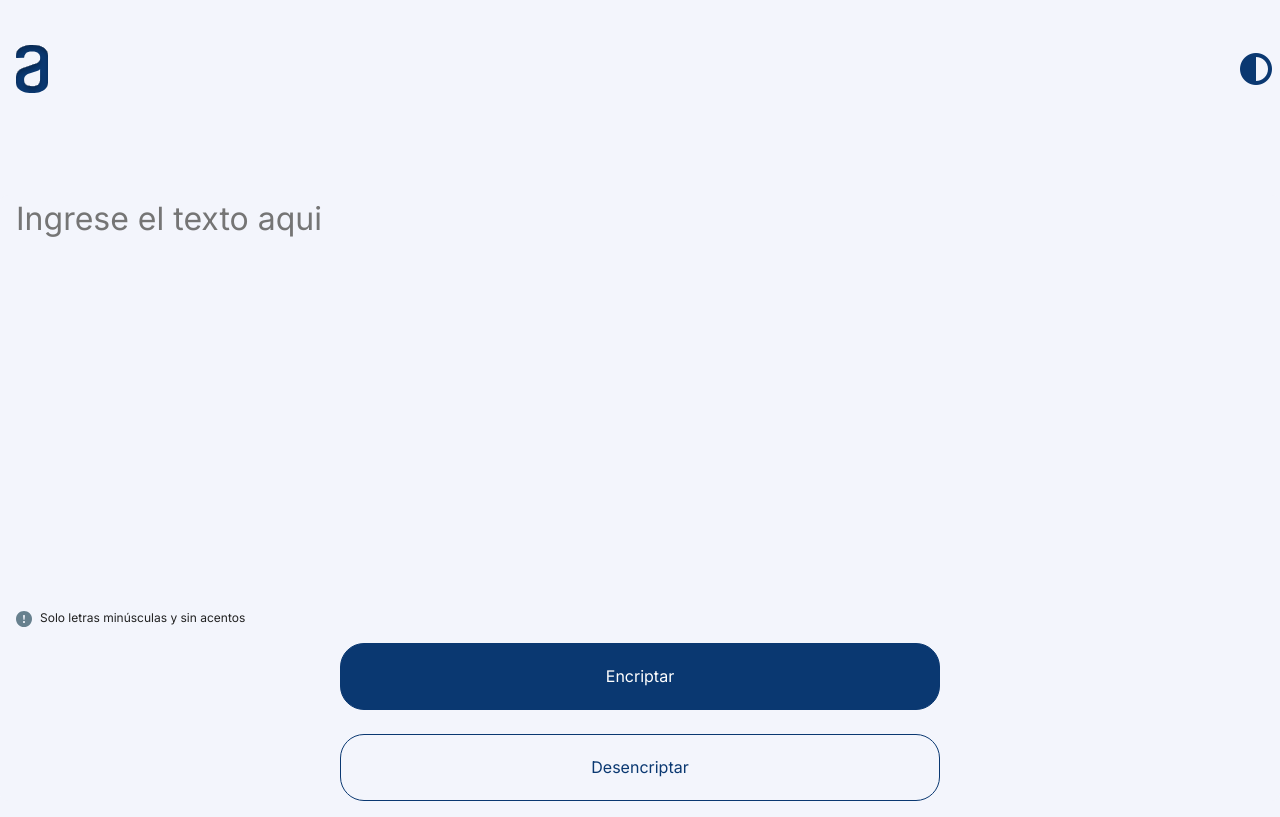
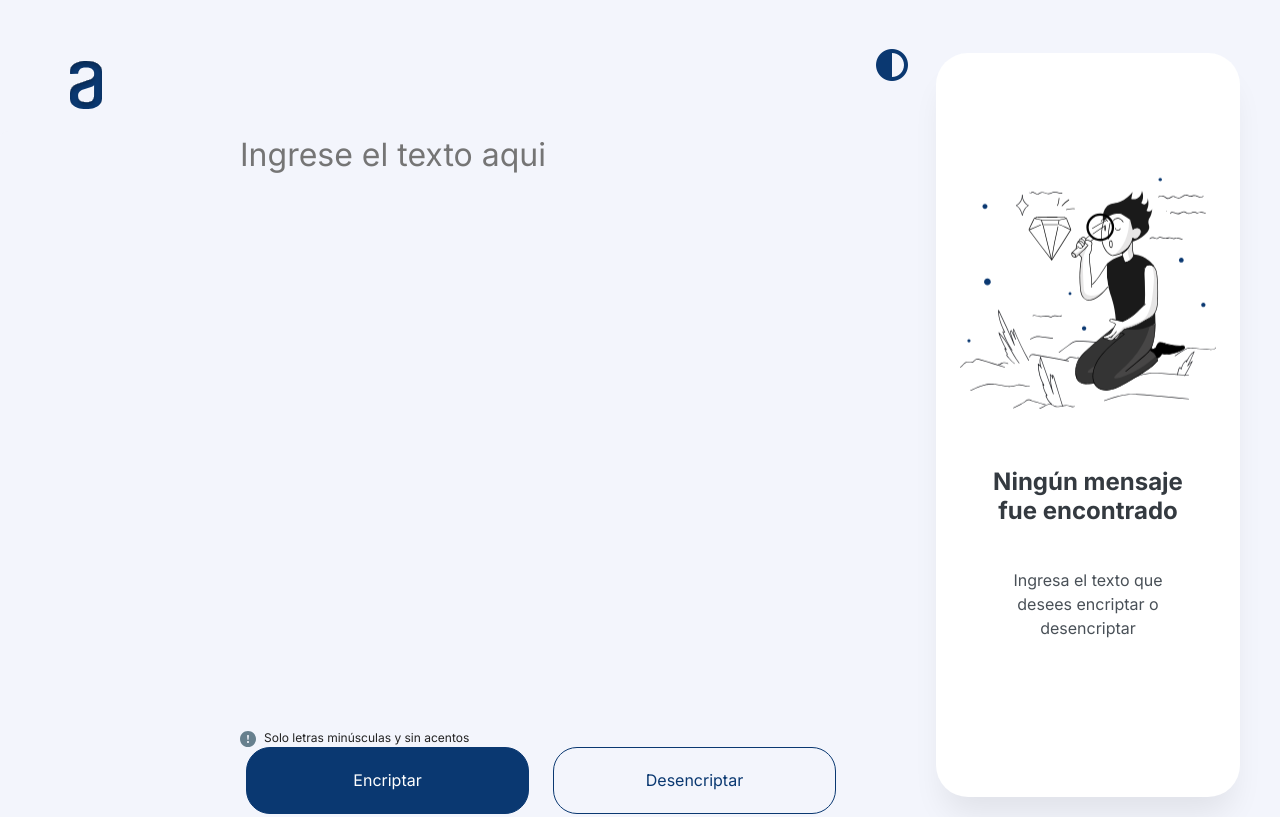
Before and after one commit to justmeconrado/Encriptador-Oracle-Alura, a plain HTML site: page index.html in a window 1280 px wide. Shown: the top 817 px of the page. Drawn offline with Linux system fonts and the light colour scheme.

Commit message:
Responsive agregado y readme completado

```diff
--- a/index.html
+++ b/index.html
@@ -21,6 +21,7 @@
   </head>
   <body class="fadeIn">
     <main class="main">
+      <div class="main__container">
         <!--  header  -->
         <header class="main__logo">
           <h1 class="main__h1">
@@ -60,13 +61,17 @@
             <button class="main__button main__button-primary" id="encriptar">
               Encriptar
             </button>
-          <button class="main__button main__button-secondary" id="desencriptar">
+            <button
+              class="main__button main__button-secondary"
+              id="desencriptar"
+            >
               Desencriptar
             </button>
           </div>
         </div>
+      </div>
       <!--  aside  -->
-      <div class="aside">
+      <aside class="aside">
         <section class="aside__content" id="ningunMensaje">
           <div class="aside__img">
             <img
@@ -93,7 +98,7 @@
             Copiar
           </button>
         </div>
-      </div>
+      </aside>
     </main>
     <!--  footer  -->
     <footer>
--- a/styles/scss/base/_style.scss
+++ b/styles/scss/base/_style.scss
@@ -27,6 +27,10 @@ header {
   display: flex;
   justify-content: space-between;
   align-items: center;
+}
+.main__container {
+  display: flex;
+  flex-direction: column;
 }
 
 .main__logo {
@@ -114,8 +118,7 @@ header {
   margin: auto;
   justify-content: center;
   margin: 0 auto;
-  width: 99%;
-  max-width: 600px;
+  width: 100%;
 }
 
 .main__button {
@@ -127,7 +130,6 @@ header {
   height: 67px;
   border-radius: 24px;
   cursor: pointer;
-
 }
 
 .main__button-primary {
@@ -183,8 +185,7 @@ header {
 .aside {
   position: relative;
   background-color: #fff;
-  width: 90%;
-  max-width: 600px;
+  width: auto;
   margin: 0 auto;
   background: #ffffff;
   box-shadow: 0px 24px 32px -8px rgba(0, 0, 0, 0.08);
@@ -193,23 +194,35 @@ header {
   flex-direction: column;
   align-items: center;
   gap: 32px;
+  padding: 32px 16px 32px 16px;
+  margin:32px 16px 32px 16px ;
+}
+.aside__h2{
+  font-size: 24px;
+  margin:32px 16px 32px 16px ;
+  margin-bottom: 10px;
+  color: #343a40;
+  font-family: "Inter";
+  font-style: normal;
+  font-weight: 700;
+  line-height: 120%;
+  text-align: center;
+}
+.aside__p{
+  font-size: 16px;
+  margin:32px 16px 32px 16px ;
+  margin-bottom: 10px;
+  color: #343a40;
+  line-height: 150%;
+  text-align: center;
 }
 
-.aside__content {
-  text-align: center;
-  margin-bottom: 20px;
-  width: 100%;
-}
 
-.aside__img {
-  width: auto;
-  height: auto;
-  margin-bottom: 10px;
-  padding: 32px 32px 32px 32px;
-}
 .aside__img--img {
+  display: none;
   width: 100%;
   height: 100%;
+  max-width: 600px;
   padding: 24px 24px 12px 24px;
   animation: float 3s ease-in-out infinite;
 }
@@ -454,7 +467,85 @@ footer a:hover {
 }
 
 /* Estilos responsivos */
+@media screen and (min-width: 768px) {
+  .main__buttons {
+    flex-direction: row;
+    flex-wrap: wrap;
+  }
 
+  .main__button-primary{
+    width: 47%;
+  }
+  .main__button-secondary{
+    width: 47%;
+  }
+  .main__img {
+    padding: 70px 40px 40px 70px;
+  }
+  .button-icon {
+    margin: 70px 40px 40px 70px;
+  }
+  .main__form {
+    margin: 70px 40px 40px 70px;
+    padding:0;
+  }
+  .aside{
+    margin: 70px 40px 40px 70px;
+    padding:0;
+  }
+}
+
+@media screen and (min-width: 1024px) {
+  main {
+    flex-direction: row;
+    justify-content: space-between;
+  }
+
+  .button-icon{
+    padding: 0;
+    margin: 0;
+  }
+  .main__img{
+    padding: 40px 0px 0px 70px;
+  }
+  .main__container {
+    width: 75%;
+  }
+
+  .aside {
+    margin: 0px 40px 0px 70px;
+    padding: 0px;
+    width: 25%;
+    height: 93vh;
+    margin-left: 24px;
+    display: flex;
+    flex-direction: column;
+    flex-wrap:wrap ;
+    align-items: center;
+    align-self: center;
+    justify-content: center;
+  }
+  .aside__img--img{
+    display: block;
+  }
+  .main__form {
+    margin: 0;
+    padding: 0;
+    height: 90vh;
+  }
+  .main__textarea {
+    margin-left: 240px;
+    width: 70%;
+    height: 75vh;
+  }
+  .main__small{
+    padding: 0px 70px 0px 240px;
+  }
+  .main__buttons{
+    padding: 0px 70px 0px 240px;
+  }
+
+}
 @media screen and (max-width: 768px) {
   .container {
     max-width: 90%;
--- a/styles/scss/themes/_theme-dark.scss
+++ b/styles/scss/themes/_theme-dark.scss
@@ -51,6 +51,10 @@
   color: #f3f5fc;
 }
 
+.dark-mode .aside__encrypt {
+  color: #f3f5fc;
+}
+
 .dark-mode .developer a,
 .dark-mode .developer svg {
   fill: #f3f5fc;
```
Also changed, not shown: assets/img/127.0.0.1_5500_index.html.png (added), styles/css/main.css, 1 other file. Lines whose indentation alone changed are shown as unchanged.
